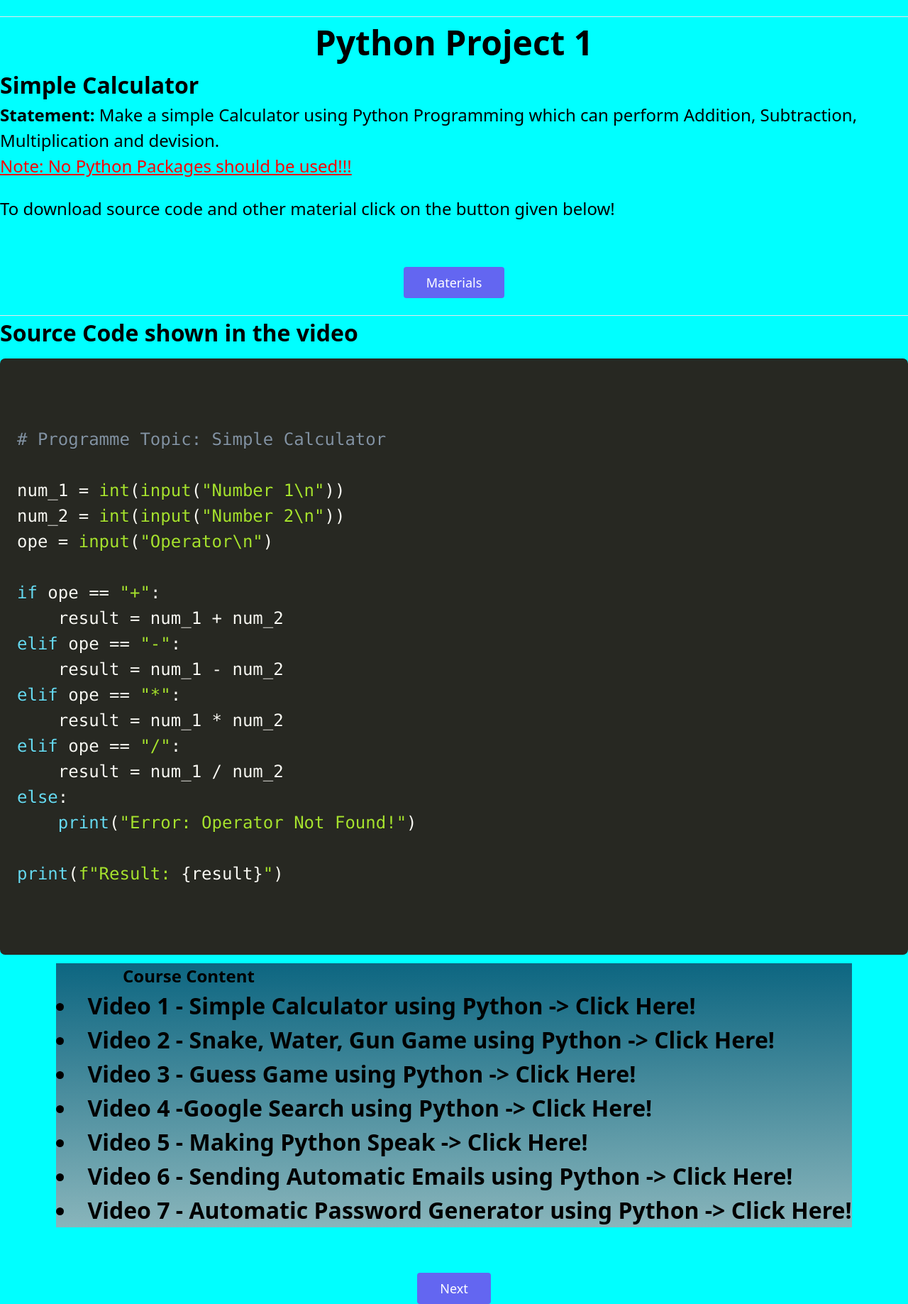
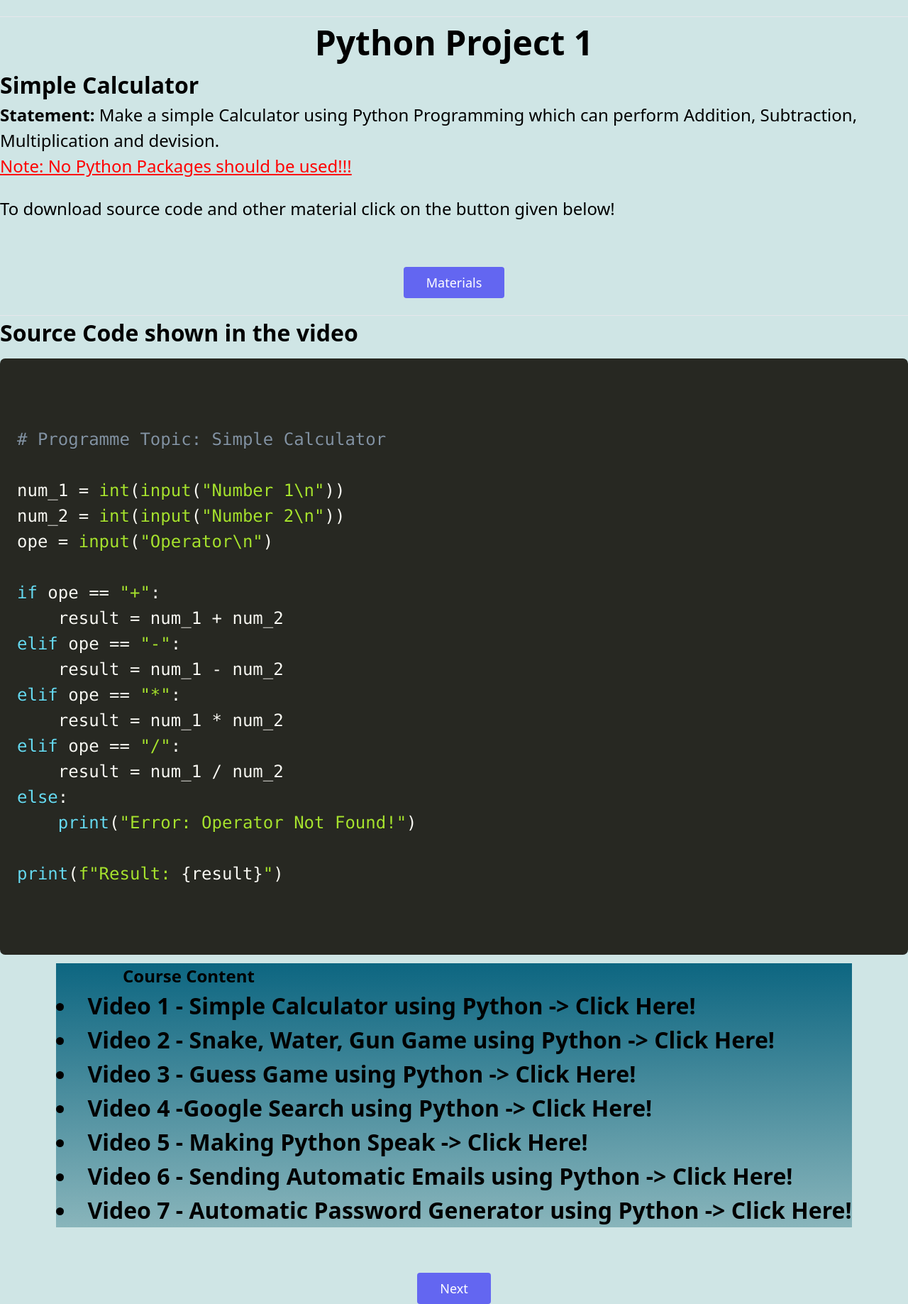
Before and after one commit to prameya14/ProgrammingWithPrameya, a PHP site: the page made by Python Programs for Beginners/Video 1.html in a window 1280 px wide; the page is wider, and only the part inside the window is pictured. Shown: the part 701-2538 px from the top of that part at 71% size. Run offline with PHP 8.4, Linux system fonts and the light colour scheme.

Commit message:
Background Color Changed

```diff
--- a/Python Programs for Beginners/Video 1.html
+++ b/Python Programs for Beginners/Video 1.html
@@ -8,6 +8,7 @@
     <link href="https://unpkg.com/tailwindcss@^2/dist/tailwind.min.css" rel="stylesheet">
     <link rel="stylesheet" href="/ProgrammingWithPrameya/prism.css">
     <script src="/ProgrammingWithPrameya/prism.js"></script>
+    <link rel="stylesheet" href="/ProgrammingWithPrameya/style.css">
     <title>Project 1</title>
 </head>
 
--- a/Python Programs for Beginners/Video 2.html
+++ b/Python Programs for Beginners/Video 2.html
@@ -14,6 +14,7 @@
             background-color: rgb(149, 149, 221);
         }
     </style>
+    <link rel="stylesheet" href="/ProgrammingWithPrameya/style.css">
 </head>
 
 <body>
--- a/Python Programs for Beginners/Video 3.html
+++ b/Python Programs for Beginners/Video 3.html
@@ -16,6 +16,7 @@
             background-color: rgb(149, 149, 221);
         }
     </style>
+    <link rel="stylesheet" href="/ProgrammingWithPrameya/style.css">
 </head>
 
 <body>
--- a/Python Programs for Beginners/Video 4.html
+++ b/Python Programs for Beginners/Video 4.html
@@ -16,6 +16,7 @@
             background-color: rgb(149, 149, 221);
         }
     </style>
+    <link rel="stylesheet" href="/ProgrammingWithPrameya/style.css">
 </head>
 
 <body>
--- a/Python Programs for Beginners/Video 5.html
+++ b/Python Programs for Beginners/Video 5.html
@@ -16,6 +16,7 @@
             background-color: rgb(149, 149, 221);
         }
     </style>
+    <link rel="stylesheet" href="/ProgrammingWithPrameya/style.css">
 </head>
 
 <body>
--- a/Python Programs for Beginners/Video 6.html
+++ b/Python Programs for Beginners/Video 6.html
@@ -16,6 +16,7 @@
             background-color: rgb(149, 149, 221);
         }
     </style>
+    <link rel="stylesheet" href="/ProgrammingWithPrameya/style.css">
 </head>
 
 <body>
--- a/Python Programs for Beginners/Video 7.html
+++ b/Python Programs for Beginners/Video 7.html
@@ -16,6 +16,7 @@
             background-color: rgb(149, 149, 221);
         }
     </style>
+    <link rel="stylesheet" href="/ProgrammingWithPrameya/style.css">
 </head>
 
 <body>
--- a/style.css
+++ b/style.css
@@ -1,5 +1,5 @@
 body {
-    background-color: aqua;
+    background-color: rgb(207, 229, 229);
 }
 
 .table {
```
